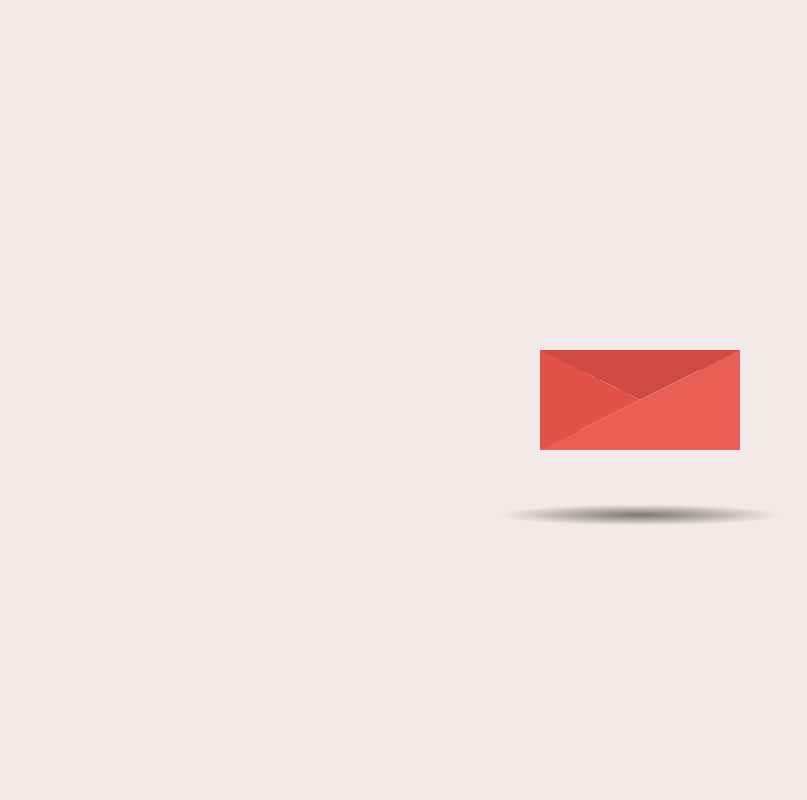
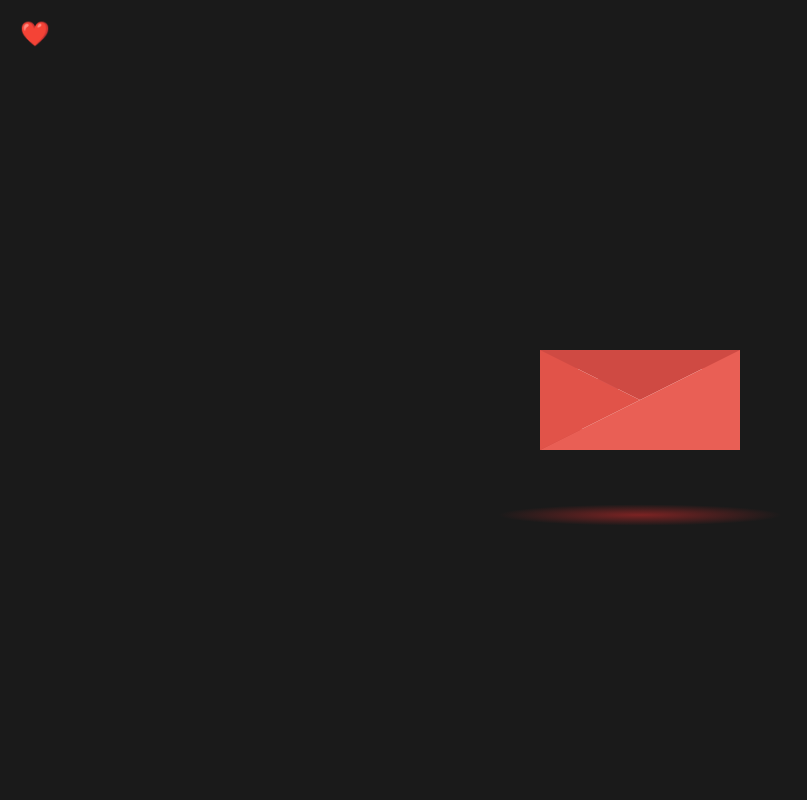
Before and after one commit to stabbaa24/valentine2024, a plain HTML site: page html/letter.html in a window 1280 px wide. Shown: the whole page, without its empty margins (0-807 px from the left). Drawn offline with Linux system fonts and the light colour scheme.

Commit message:
App Finish

```diff
--- a/css/letter.css
+++ b/css/letter.css
@@ -1,5 +1,34 @@
+@import url('https://fonts.googleapis.com/css2?family=Great+Vibes&display=swap');
+
 body {
-    background: #f3e9e9; /* Couleur de fond plus douce */
+    background: #1a1a1a;
+    color: #444;
+    font-family: 'Great Vibes', cursive;
+    display: flex;
+    justify-content: center;
+    align-items: center;
+    overflow: hidden;
+    height: 100vh;
+    margin: 0;
+    padding: 0;
+}
+
+.heart-button {
+    position: fixed;
+    top: 10px;
+    left: 10px;
+    padding: 10px;
+    border: none;
+    border-radius: 50%;
+    text-decoration: none;
+    color: #ffffff;
+    font-size: 24px;
+    cursor: pointer;
+    transition: background-color 0.3s, transform 0.3s;
+}
+
+.heart-button:hover {
+    transform: scale(1.1);
 }
 
 .letter-image {
@@ -86,11 +115,12 @@ body {
     transition: 0.4s 0.2s;
 }
 
-.animated-mail .letter .letter-border {
+/*.animated-mail .letter .letter-border {
     height: 10px;
     width: 100%;
     background: repeating-linear-gradient(-45deg, #cb5a5e, #cb5a5e 8px, transparent 8px, transparent 18px);
-}
+}*/
+
 
 .animated-mail .letter .letter-title {
     margin-top: 10px;
@@ -141,7 +171,7 @@ body {
     -moz-transition: 0.4s;
     -moz-transform: translateX(-50%);
     border-radius: 100%;
-    background: radial-gradient(rgba(0, 0, 0, 0.5), rgba(0, 0, 0, 0), rgba(0, 0, 0, 0));
+    background: radial-gradient(rgba(222, 44, 44, 0.5), rgba(226, 9, 9, 0), rgba(247, 89, 89, 0));
 }
 
 .letter-image:hover .animated-mail {
@@ -165,46 +195,40 @@ body {
     width: 250px;
 }
 
-/* Ajouter une ombre douce autour de la lettre pour un effet plus romantique */
 .animated-mail .letter {
-    box-shadow: 0 4px 8px rgba(0, 0, 0, 0.1);
-    border-radius: 5px; /* Bords arrondis pour la lettre */
-    transition: all 0.6s ease-out; /* Transition plus douce */
-}
-
-/* Modifier la couleur et l'opacité du timbre pour un look plus doux */
-.animated-mail .letter .letter-stamp {
-    background: #fa8072;
-    opacity: 0.7;
+    box-shadow: 0 4px 8px rgba(226, 9, 9, 0.1);
+    border-radius: 5px;
+    transition: all 0.6s ease-out;
+    font-family: 'Great Vibes', cursive;
+    color: #444;
+    box-shadow: none;
+    background: white;
+    border: 1px solid #e95f55;
 }
 
 /* Survol de l'enveloppe */
 .letter-image:hover .animated-mail .letter {
     z-index: 3;
-    width: 300px; /* Nouvelle largeur */
-    height: 200px;
-    padding: 20px; /* Ajouter un peu d'espace autour du texte */
-    overflow: hidden; /* Cache le contenu débordant */
-    transition: transform 0.5s ease, height 0.5s ease; /* Transition douce */
+    width: 600px;
+    height: 300px;
+    padding: 10px;
+    overflow: hidden;
+    transition: transform 0.5s ease, height 0.5s ease;
 }
 
-/* Ajustement pour que la lettre soit bien rectangulaire et centrée */
 .animated-mail .letter {
-    width: 180px; /* Largeur ajustée pour une apparence plus rectangulaire */
-    left: 10px; /* Centrage de la lettre par rapport à l'enveloppe */
-    bottom: 20px; /* Espacement du bas pour un effet d'ouverture réaliste */
-    transition: bottom 0.5s ease, width 0.5s ease; /* Transition douce pour l'effet d'ouverture */
+    width: 180px;
+    left: 10px;
+    bottom: 20px;
+    transition: bottom 0.5s ease, width 0.5s ease;
 }
 
-/* Réajuster l'ombre pour suivre la lettre */
 .letter-image:hover .shadow {
-    width: 220px; /* Ajuster la largeur de l'ombre pour correspondre à l'agrandissement de la lettre */
-    opacity: 0.2; /* Réduire l'opacité de l'ombre pour un effet plus subtil */
-    transition: width 0.5s ease, opacity 0.5s ease; /* Transition douce */
+    width: 220px;
+    opacity: 0.2;
+    transition: width 0.5s ease, opacity 0.5s ease;
 }
 
-
-/* Ajout de décorations romantiques */
 .letter-image:before, .letter-image:after {
     content: "";
     position: absolute;
@@ -215,6 +239,8 @@ body {
     transform: translateX(-50%);
     background-size: cover;
     z-index: -1;
+    background-repeat: no-repeat;
+    background-position: center;
 }
 
 .letter-image:before {
@@ -226,3 +252,26 @@ body {
     transform: translate(40%, -50%) rotate(180deg);
     opacity: 0.7;
 }
+
+.letter-context-body p {
+    font-size: 16px;
+    font-family: 'Times New Roman', Times, serif;
+    color: #333;
+    line-height: 1.5;
+    padding: 10px;
+}
+
+.letter-image:hover .animated-mail .letter .letter-context-body {
+    width: 100%;
+    height: 100%;
+    padding: 20px;
+    overflow: auto;
+    transition: width 0.5s ease, height 0.5s ease, padding 0.5s ease; /* Transition douce */
+}
+
+.animated-mail .letter .letter-context-body p {
+    font-family: 'Great Vibes', cursive;
+    color: #444;
+    font-size: 1.2em;
+    line-height: 1.4;
+}
--- a/css/memory.css
+++ b/css/memory.css
@@ -4,7 +4,7 @@ body, html {
     margin: 0;
     padding: 0;
     height: 100%;
-    background: black;
+    background: #1a1a1a;
     color: #ffffff;
     font-family: 'Great Vibes';
     display: flex;
@@ -19,6 +19,24 @@ h1 {
 
     margin: 0;
     padding: 50px;
+}
+
+.heart-button {
+    position: fixed;
+    top: 10px;
+    left: 10px;
+    padding: 10px;
+    border: none;
+    border-radius: 50%;
+    text-decoration: none;
+    color: #ffffff;
+    font-size: 24px;
+    cursor: pointer;
+    transition: background-color 0.3s, transform 0.3s;
+}
+
+.heart-button:hover {
+    transform: scale(1.1);
 }
 
 .carousel {
--- a/html/letter.html
+++ b/html/letter.html
@@ -8,6 +8,8 @@
 </head>
 <body>
 <body>
+<a href="javascript:history.back()" class="heart-button">❤️</a>
+
 <div class="letter-image">
     <div class="animated-mail">
         <div class="back-fold"></div>
@@ -16,12 +18,34 @@
             <div class="letter-title"></div>
             <div class="letter-context"></div>
             <div class="letter-context-body">
-                <p><strong>Dear,<br>Ram Avtar</strong><br> you are invited BPCON 2023</p>
-                <p><strong>Dear,<br>Ram Avtar</strong><br> you are invited BPCON 2023</p>
-                <p><strong>Dear,<br>Ram Avtar</strong><br> you are invited BPCON 2023</p>
-
-                <p><strong>Dear,<br>Ram Avtar</strong><br> you are invited BPCON 2023</p>
-                <p><strong>Dear,<br>Ram Avtar</strong><br> you are invited BPCON 2023</p>
+                <p>Chère âme égarée,
+                    <br>
+                    <br>
+                    En quête des mots justes, je me trouve souvent démuni. L'art de te dire "je t'aime" avec la délicatesse et la passion qui me consument semble m'échapper.
+                    Et pourtant, ces mots, je les ressens avec une intensité brûlante : je t'aime, d'un amour si profond et indéfectible.
+                    Récentes sont les épreuves qui ont assombri notre lien, instillant un froid entre nous. <br>
+                    Pourquoi ? La réponse m'échappe encore. Mais une certitude demeure inébranlable : mon amour pour toi, et le désir ardent de partager chaque jour de ma vie à tes côtés.
+                    À tes côtés, chaque moment se teinte d'une simplicité réconfortante, d'une perfection presque irréelle.
+                    Ce sont la distance et le poids de nos études qui, tel un fardeau, rendent notre parcours si ardu.
+                    Ensemble, nous affrontons ces tempêtes, conscients que notre union est notre phare dans la nuit.<br>
+                    Cette année, nous avons évolué, passant de deux adolescents épris, à un couple uni par un amour profond et sincère.
+                    Les moments partagés, empreints de beauté et de complicité, forment le socle de notre histoire.
+                    Mais ce n'est que le début ; car chaque instant vécu ensemble est un trésor, et ensemble, nous construirons une myriade de souvenirs encore plus éclatants.
+                    Je rêve d'un avenir à ton côté, où chaque jour est une promesse d'amour, de rire, et de soutien mutuel. Loin de moi l'idée que notre parcours sera exempt d'obstacles, mais je suis convaincu que tant que nous sommes ensemble, tout est possible. <br>
+                    Ta présence illumine ma vie d'une lumière éclatante, me guidant à travers les ombres.
+                    Avec toute la tendresse et l'amour que j'ai pour toi, je t'invite à voir au-delà des nuages actuels, vers l'horizon radieux qui nous attend. Ensemble, faisons de cette Saint-Valentin non pas un simple rappel de notre amour, mais le renouveau de notre engagement l'un envers l'autre, dans les épreuves comme dans la joie.
+                    <br>
+                    <br>
+                    Avec tout l'amour que j'ai pour toi,
+                    <br>
+                    <br>
+                    S.
+                </p>
+                <br>
+                <br>
+                <br>
+                <br>
+                <br>
             </div>
             <div class="letter-stamp">
                 <div class="letter-stamp-inner"></div>
```
Also changed, not shown: html/memory.html (+9 -8 lines), assets/heart_love_etincelle.png (added).
